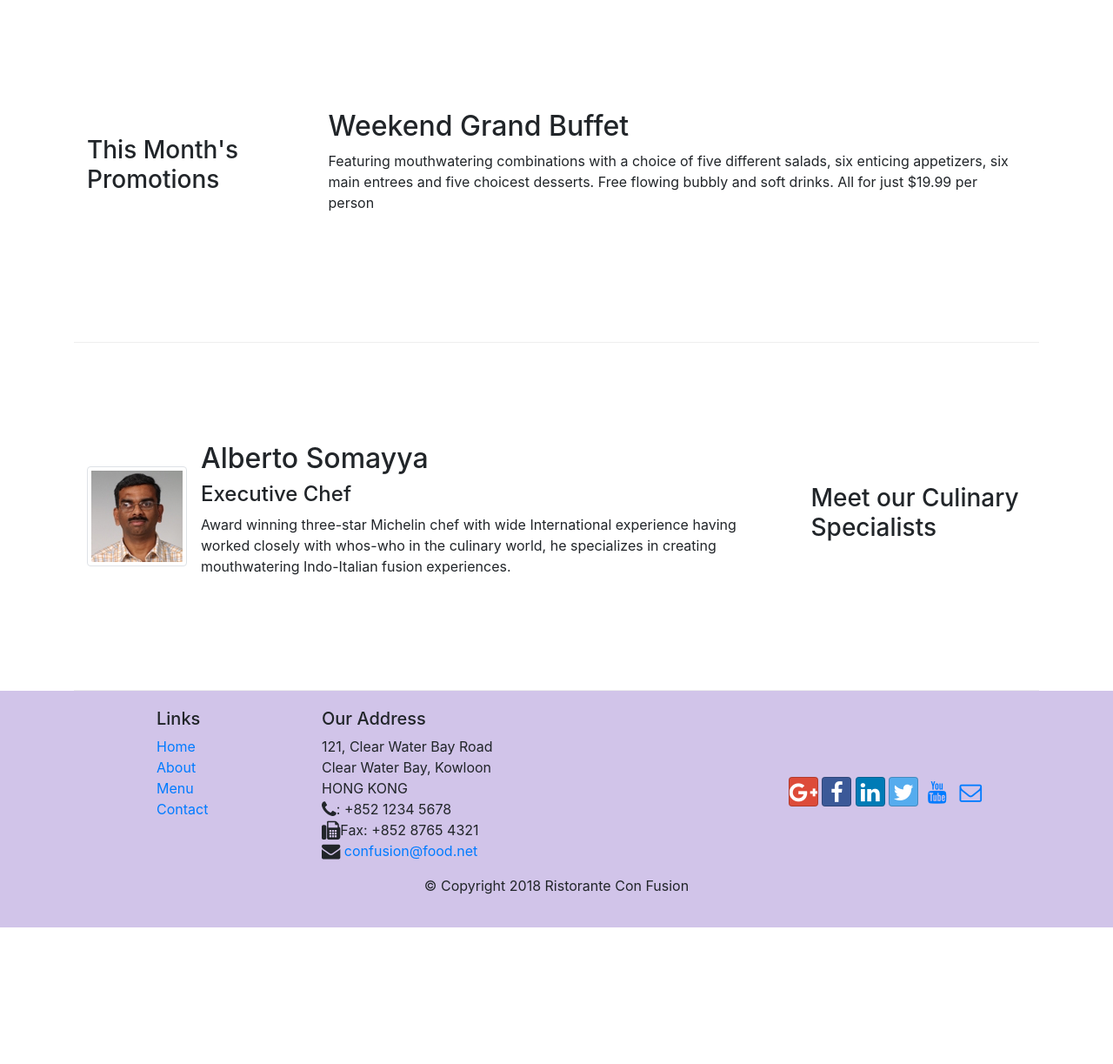
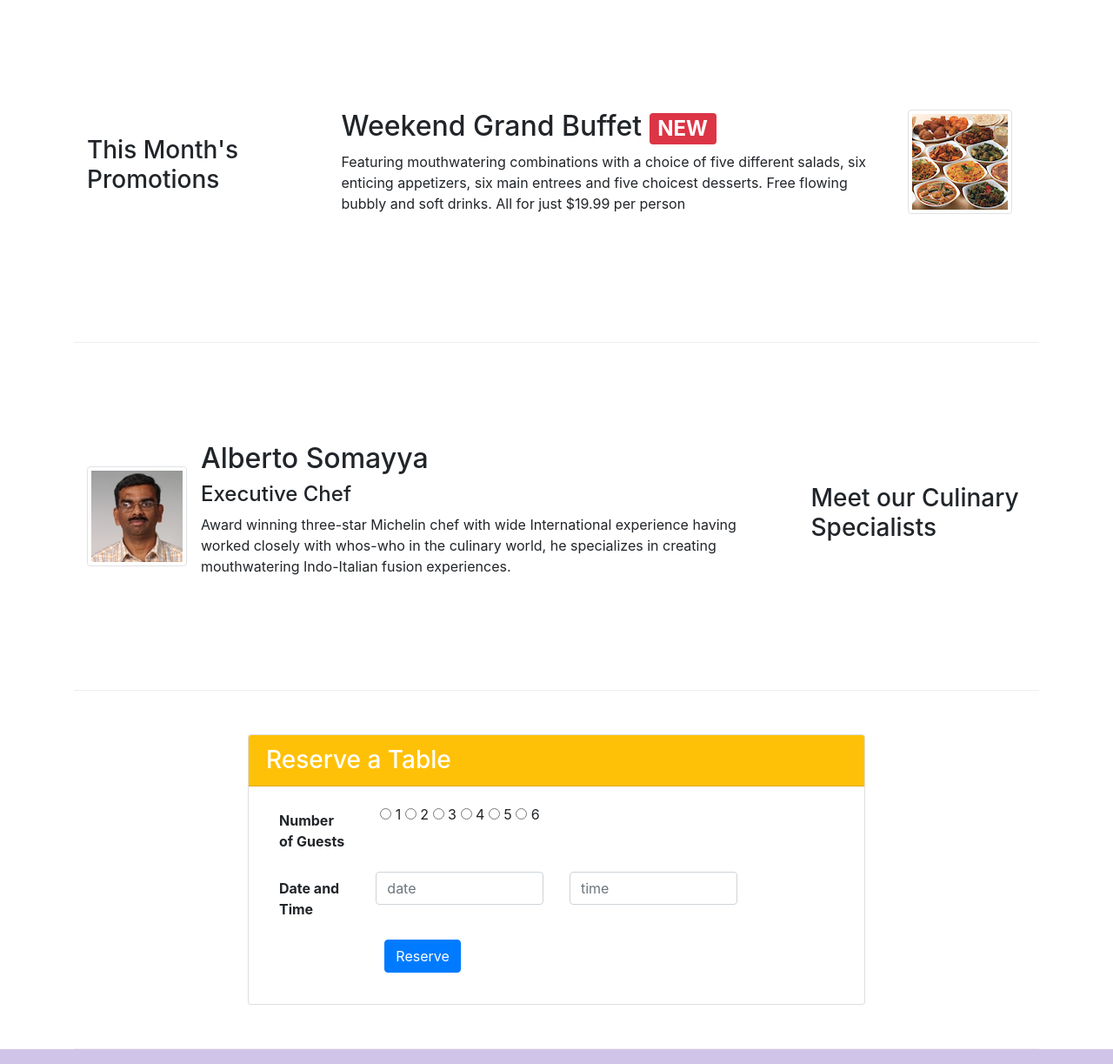
Before and after one commit to injoon2019/Coursera_Bootstrap_Intro, a website: page index.html in a window 1280 px wide. Shown: the part 740-1963 px from the top of the page at 87% size. Before the commit the page ends 1806 px from the top, so only its background shows below. Drawn offline with nearby package versions, Linux system fonts and the light colour scheme.

Commit message:
Assignment2

```diff
--- a/index.html
+++ b/index.html
@@ -42,6 +42,9 @@
                 <div class="col-12 col-sm align-self-center">
                     <img src="img/logo.png" class="img-fluid">
                 </div>
+                <div class="col-12 col-sm align-self-center">
+                    <a role="button" class="btn btn-block btn-sm btn-warning" href="#reservationDiv"><b>Reserve Table</b></a>
+                </div>
             </div>
         </div>
     </header>
@@ -65,12 +68,18 @@
 
 
         <div class="row row-content align-items-center">
-            <div class="col-12 col-sm-4 col-md-3">
+            <div class="col-12 col-sm-4 order-sm-first col-md-3">
                 <h3>This Month's Promotions</h3>
             </div>
-            <div class="col col-sm col-md">
-                <h2>Weekend Grand Buffet</h2>
-                <p class="d-none d-sm-block">Featuring mouthwatering combinations with a choice of five different salads, six enticing appetizers, six main entrees and five choicest desserts. Free flowing bubbly and soft drinks. All for just $19.99 per person </p>
+            <div class="col col-sm order-sm-first col-md">
+                <div class="media">
+                    <div class="col col-sm col-md">
+                        <h2 class="mt-0">Weekend Grand Buffet <span class="badge badge-danger">NEW</span></h2>
+                        <p class="d-none d-sm-block">Featuring mouthwatering combinations with a choice of five different salads, six enticing appetizers, six main entrees and five choicest desserts. Free flowing bubbly and soft drinks. All for just $19.99 per person </p>
+                    </div>
+                    <img class="d-flex mr-3 img-thumbnail align-slef-center"
+                    src="img/buffet.png" alt="buffet">
+                </div>
             </div>
         </div>
 
@@ -87,6 +96,64 @@
                         <h4>Executive Chef</h4>
                         <p class="d-none d-sm-block">Award winning three-star Michelin chef with wide International experience having worked closely with whos-who in the culinary world, he specializes in creating mouthwatering Indo-Italian fusion experiences. </p>
                     </div>
+                </div>
+            </div>
+        </div>
+
+        <div class="row row-content align-items-center justif-concent-center" id="reservationDiv">
+            <div class="col-sm col-md-8 offset-md-2">
+                <div class="card">
+                    <h3 class="card-header bg-warning text-white">Reserve a Table</h3>
+                    <div class="card-body">
+                        <div class="col-12">
+                            <form>
+                                <div class="form-group row">
+                                    <label for="Number of Guests" class="col-12 col-md-2 col-form-label"><b>Number of Guests</b></label>
+                                    <div class="form-check col-12 col-md-8">
+                                        <label>
+                                            <input type="radio" name="guests" value="1" aria-label="...">
+                                            1
+                                        </label>
+                                        <label>
+                                            <input type="radio" name="guests" value="1" aria-label="...">
+                                            2
+                                        </label>
+                                        <label>
+                                            <input type="radio" name="guests" value="1" aria-label="...">
+                                            3
+                                        </label>
+                                        <label>
+                                            <input type="radio" name="guests" value="1" aria-label="...">
+                                            4
+                                        </label>
+                                        <label>
+                                            <input type="radio" name="guests" value="1" aria-label="...">
+                                            5
+                                        </label>
+                                        <label>
+                                            <input type="radio" name="guests" value="1" aria-label="...">
+                                            6
+                                        </label>
+                                    </div>
+                                </div>
+                                <div class="form-group row">
+                                    <label for="Date and Time" class="col-12 col-md-2 col-form-label"><b>Date and Time</b></label>
+                                    <div class="col-12 col-md-4">
+                                        <input type="text" class="form-control" id="date" name="date" placeholder="date">
+                                    </div>
+                                    <div class="col-12 col-md-4">
+                                        <input type="text" class="form-control" id="time" name="time" placeholder="time">
+                                    </div>
+                                </div>
+                                <div class="form-group">
+                                    <div class="offset-md-2 col-md-10">
+                                        <button type="submit" class="btn btn-primary">Reserve</button>
+                                    </div>
+                                </div>
+                            </form>
+                        </div>
+                    </div>
+
                 </div>
             </div>
         </div>
```
